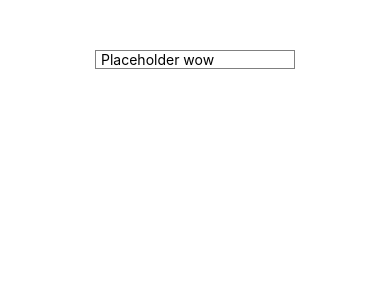
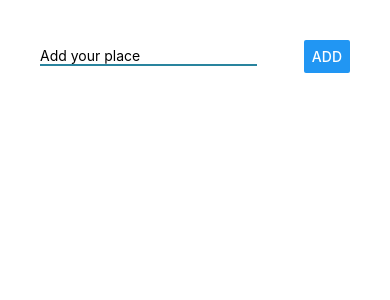
Before and after one commit to DanielKornas2/first-rnative-app, a React Native app: screen / in a window 390 px wide. Shown: the top 300 px of the page. Built offline with nearby package versions, Linux system fonts and the light colour scheme.

Commit message:
New button, styling input, button and row

```diff
--- a/App.js
+++ b/App.js
@@ -1,5 +1,5 @@
 import React, { Component } from 'react';
-import { StyleSheet, Text, View, TextInput } from 'react-native';
+import { StyleSheet, Text, View, TextInput, Button } from 'react-native';
 
 export default class App extends Component {
 
@@ -13,15 +13,26 @@
     })
   }
 
+  submitPlace = () => {
+
+  }
+
   render() {
     return (
       <View style={styles.container}>
-        <TextInput
-        style={{width:200, borderWidth: 1, borderColor: "gray", paddingLeft: 5}}
-        placeholder="Placeholder wow"
-        value={this.state.sampleName}
-        onChangeText={this.handleChange}
-        />
+        <View style={styles.inputCointainer}>
+          <TextInput
+          style={styles.placeInput}
+          placeholder="Add your place"
+          value={this.state.sampleName}
+          onChangeText={this.handleChange}
+          />
+          <Button
+          style={styles.placeButton}
+          title="Add"
+          onPress={this.submitPlace}
+          />
+        </View>
       </View>
     );
   }
@@ -33,6 +44,20 @@
     backgroundColor: '#fff',
     alignItems: 'center',
     justifyContent: 'flex-start',
-    padding: 50,
+    padding: 40,
   },
+  inputCointainer: {
+    width: "100%",
+    flexDirection: "row",
+    alignItems: "center",
+    justifyContent: "space-between",
+  },
+  placeInput: {
+    width: "70%",
+    borderBottomWidth: 2,
+    borderColor: "#29849e"
+  },
+  placeButton: {
+    width: "30%",
+  }
 });
```
